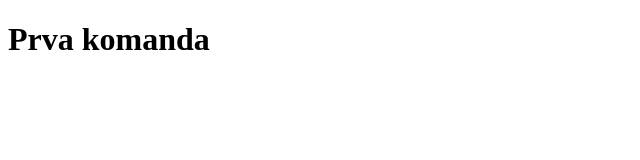
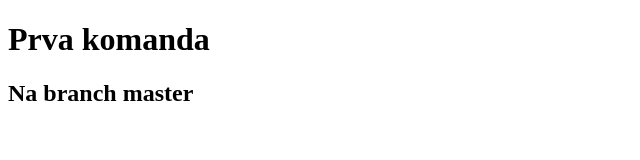
Before and after one commit to angelakosevska/git-github-proba, a plain HTML site: page index.html in a window 1280 px wide. Shown: the whole page, without its empty margins (0-640 px from the left). Drawn offline with Linux system fonts and the light colour scheme.

Commit message:
master branch

```diff
--- a/index.html
+++ b/index.html
@@ -7,6 +7,7 @@
 </head>
 <body>
     <h1> Prva komanda</h1>
+    <h2> Na branch master </h2>
 </body>
 </html>
 <!-- 1. otvaram terminal na VSC
```
